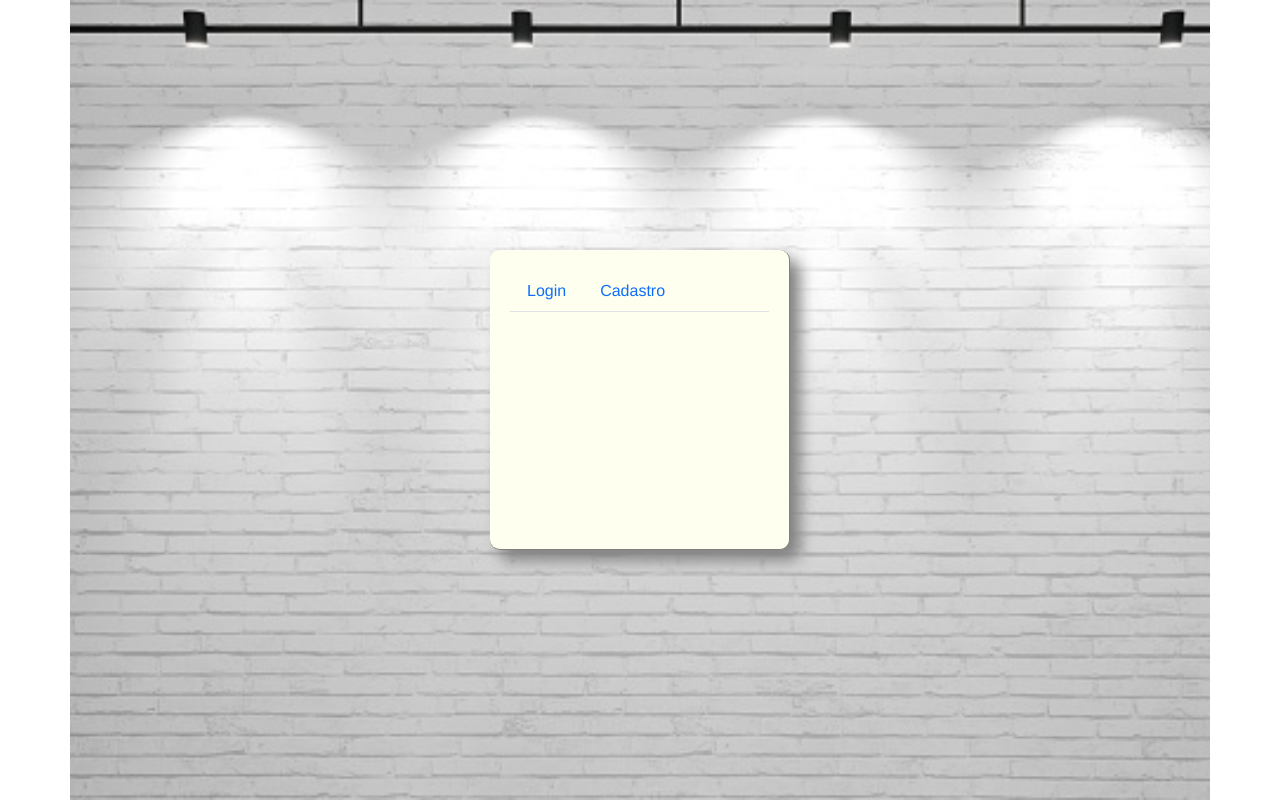
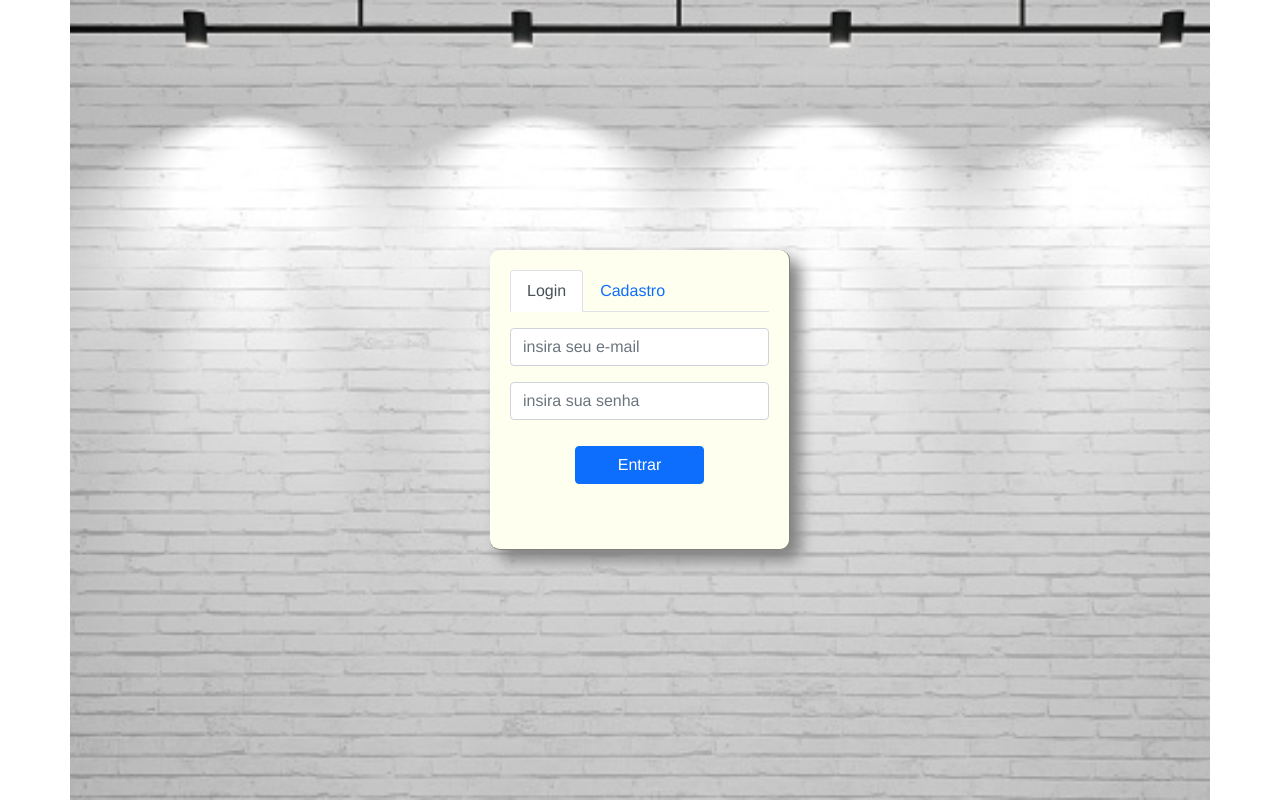
Before and after one commit to cae07/TodoFrontEnd, a React (Create React App) app: page / in a window 1280 px wide. Built offline with nearby package versions, Linux system fonts and the light colour scheme.

Commit message:
bug: atualiza defaultActiveKey no Tabs Login form

```diff
--- a/src/Component/LoginForm.jsx
+++ b/src/Component/LoginForm.jsx
@@ -73,7 +73,7 @@ function LoginForm() {
   return (
     <div className="login-container">
       <AlertModal />
-      <Tabs defaultActiveKey="login" id="uncontrolled-tab-example" className="mb-3">
+      <Tabs defaultActiveKey="Login" id="uncontrolled-tab-example" className="mb-3">
         <Tab eventKey="Login" title="Login">
           <Form>
             <Form.Group className="mb-3" controlId="formBasicEmail">
```
